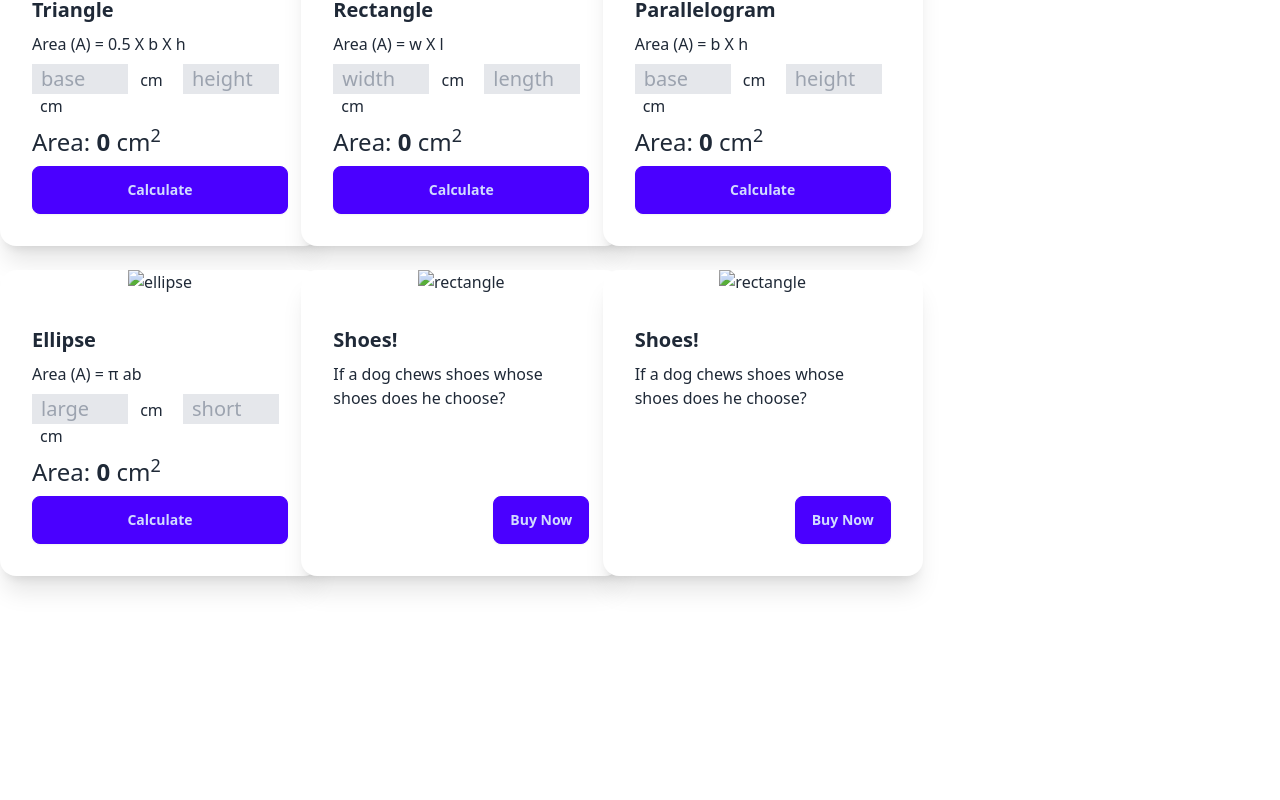
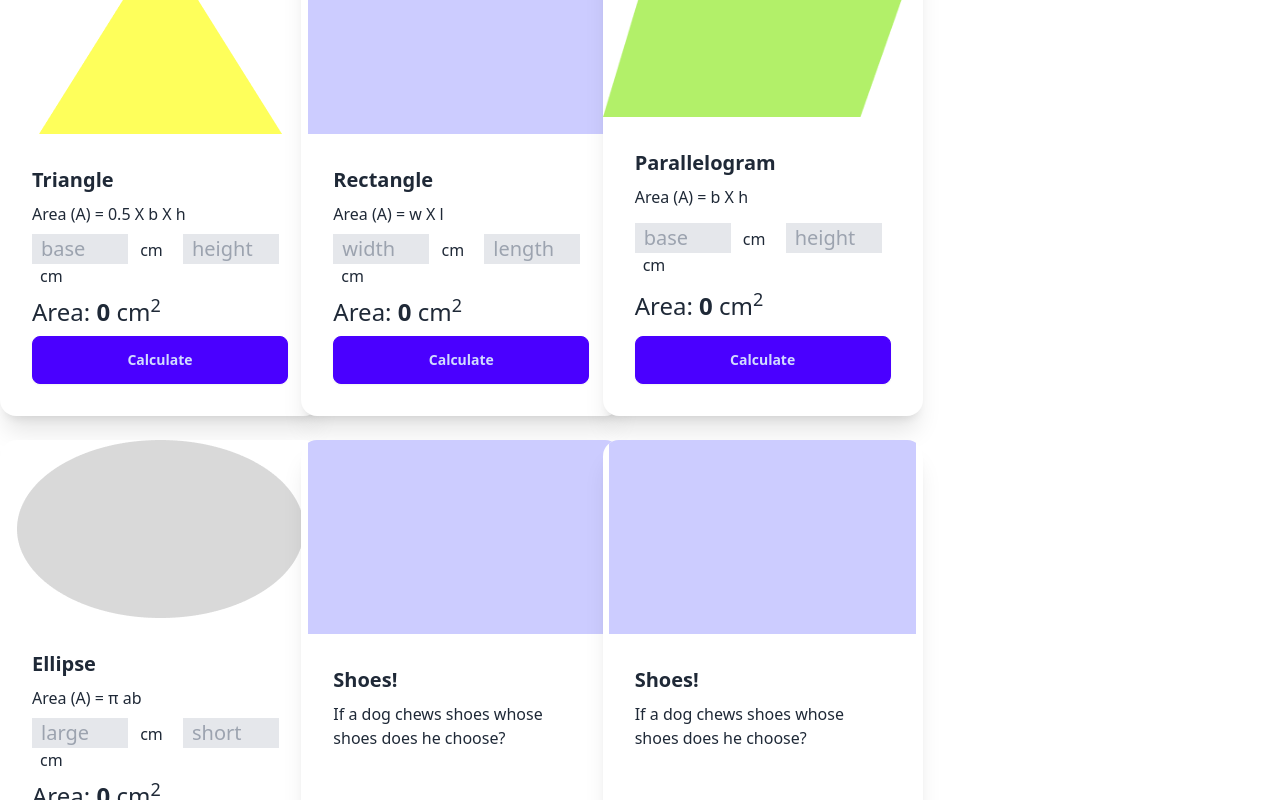
Before and after one commit to webgurusam/geometry-genius, a plain HTML site: page index.html in a window 1280 px wide. Shown: the part 60-860 px from the top of the page. Before the commit the page ends 800 px from the top, so only its background shows below. Drawn offline with nearby package versions, Linux system fonts and the light colour scheme; the site is published under a folder, as on GitHub Pages, so addresses that start at the root find nothing.

Commit message:
Update index.html

```diff
--- a/index.html
+++ b/index.html
@@ -19,7 +19,7 @@
             <div class="flex-1 grid gird-cols-1 md:grid-cols-2 lg:grid-cols-3 gap-6">
                 <!-- Triangle Card -->
                 <div class="card w-80 bg-base-100 shadow-xl">
-                    <figure><img src="/images/triangle.png" alt="triangle" /></figure>
+                    <figure><img src="./images/triangle.png" alt="triangle" /></figure>
                     <div class="card-body">
                         <h2 class="card-title">Triangle</h2>
                         <p>Area (A) = 0.5 X b X h</p>
@@ -38,7 +38,7 @@
                 </div>
                 <!-- Rectangle Card -->
                 <div class="card w-80 bg-base-100 shadow-xl">
-                    <figure><img src="/images/rectangle.png" alt="rectangle" /></figure>
+                    <figure><img src="./images/rectangle.png" alt="rectangle" /></figure>
                     <div class="card-body">
                         <h2 class="card-title">Rectangle</h2>
                         <p>Area (A) = w X l</p>
@@ -57,7 +57,7 @@
                 </div>
                 <!-- Parallelogram Card -->
                 <div class="card w-80 bg-base-100 shadow-xl">
-                    <figure><img src="/images/parallelogram.png" alt="parallelogram" /></figure>
+                    <figure><img src="./images/parallelogram.png" alt="parallelogram" /></figure>
                     <div class="card-body">
                         <h2 class="card-title">Parallelogram</h2>
                         <p>Area (A) = b X h</p>
@@ -76,7 +76,7 @@
                 </div>
                 <!-- Ellipse Card -->
                 <div class="card w-80 bg-base-100 shadow-xl">
-                    <figure><img src="/images/ellipse.png" alt="ellipse" /></figure>
+                    <figure><img src="./images/ellipse.png" alt="ellipse" /></figure>
                     <div class="card-body">
                         <h2 class="card-title">Ellipse</h2>
                         <p>Area (A) = π ab</p>
@@ -95,7 +95,7 @@
                 </div>
                 <!-- second-card -->
                 <div class="card w-80 bg-base-100 shadow-xl">
-                    <figure><img src="/images/rectangle.png" alt="rectangle" /></figure>
+                    <figure><img src="./images/rectangle.png" alt="rectangle" /></figure>
                     <div class="card-body">
                         <h2 class="card-title">Shoes!</h2>
                         <p>If a dog chews shoes whose shoes does he choose?</p>
@@ -106,7 +106,7 @@
                 </div>
                 <!-- third-card -->
                 <div class="card w-80 bg-base-100 shadow-xl">
-                    <figure><img src="/images/rectangle.png" alt="rectangle" /></figure>
+                    <figure><img src="./images/rectangle.png" alt="rectangle" /></figure>
                     <div class="card-body">
                         <h2 class="card-title">Shoes!</h2>
                         <p>If a dog chews shoes whose shoes does he choose?</p>
```
